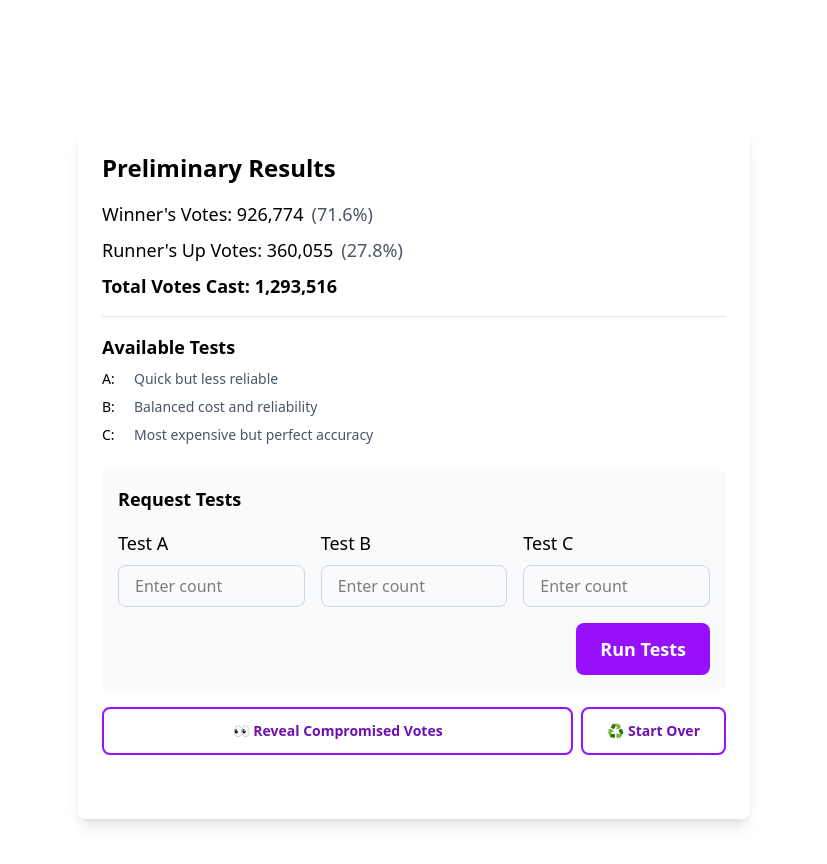
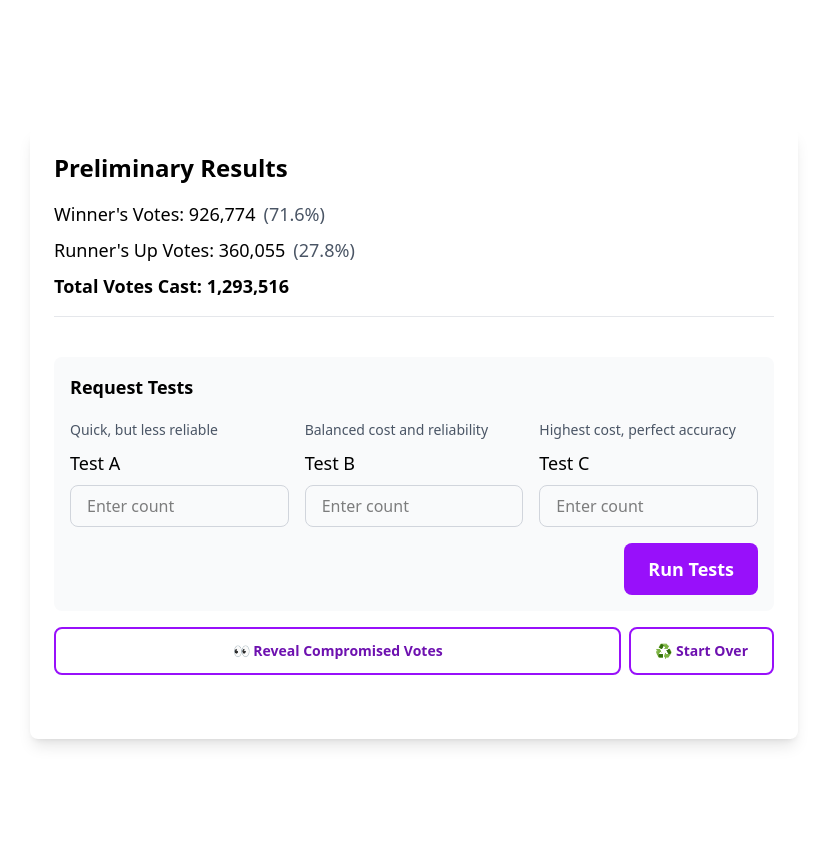
Before and after one commit to dsernst/simulate-corrupted-election, a Next.js app: page / in a window 1280 px wide. Both pictures are taken after a click on the button "Simulate new Election". Shown: the top 864 px of the page, without its empty margins (226-1053 px from the left). After the commit the page ends 835 px from the top, so only its background shows below. Built offline with nearby package versions, Linux system fonts and the light colour scheme.

Commit message:
Merge test descriptions into RequestTests

```diff
--- a/app/components/AvailableTests.tsx
+++ /dev/null
@@ -1,23 +0,0 @@
-export const AvailableTests = () => {
-  return (
-    <div className="mb-4">
-      <h3 className="text-lg font-semibold mb-2">Available Tests</h3>
-      <div className="space-y-2 text-sm">
-        <div className="flex items-center">
-          <span className="font-medium w-8">A:</span>
-          <span className="text-gray-600">Quick but less reliable</span>
-        </div>
-        <div className="flex items-center">
-          <span className="font-medium w-8">B:</span>
-          <span className="text-gray-600">Balanced cost and reliability</span>
-        </div>
-        <div className="flex items-center">
-          <span className="font-medium w-8">C:</span>
-          <span className="text-gray-600">
-            Most expensive but perfect accuracy
-          </span>
-        </div>
-      </div>
-    </div>
-  )
-}
--- a/app/components/RequestTests.tsx
+++ b/app/components/RequestTests.tsx
@@ -24,6 +24,11 @@ export function RequestTests({
       <div className="space-y-4">
         <div className="grid grid-cols-3 gap-4">
           <div>
+            <div className="mb-2">
+              <span className="text-sm text-gray-600">
+                Quick, but less reliable
+              </span>
+            </div>
             <NumberInput
               id="gatherA"
               label="Test A"
@@ -35,6 +40,11 @@ export function RequestTests({
             />
           </div>
           <div>
+            <div className="mb-2">
+              <span className="text-sm text-gray-600">
+                Balanced cost and reliability
+              </span>
+            </div>
             <NumberInput
               id="gatherB"
               label="Test B"
@@ -46,6 +56,11 @@ export function RequestTests({
             />
           </div>
           <div>
+            <div className="mb-2">
+              <span className="text-sm text-gray-600">
+                Highest cost, perfect accuracy
+              </span>
+            </div>
             <NumberInput
               id="gatherC"
               label="Test C"
--- a/app/components/SimulationResults.tsx
+++ b/app/components/SimulationResults.tsx
@@ -1,5 +1,4 @@
 import { SimulationResults, calculatePercentage } from '../utils/simulation'
-import { AvailableTests } from './AvailableTests'
 import { RevealStartOverLine } from './RevealStartOverLine'
 import { RequestTests, TestResults } from './RequestTests'
 
@@ -23,7 +22,7 @@ export function SimulationResultsDisplay({
   onRunTests,
 }: SimulationResultsProps) {
   return (
-    <div className="mt-8 p-6 bg-white shadow-lg rounded-lg w-full max-w-2xl">
+    <div className="mt-8 p-6 bg-white shadow-lg rounded-lg w-full max-w-3xl">
       <h2 className="text-2xl font-bold mb-4">Preliminary Results</h2>
       <div className="space-y-2 mb-6">
         <p className="text-lg">
@@ -43,8 +42,6 @@ export function SimulationResultsDisplay({
         </p>
 
         <div className="mt-4 pt-4 border-t border-gray-200">
-          <AvailableTests />
-
           <RequestTests
             testResults={testResults}
             onTestResultsChange={onTestResultsChange}
```
